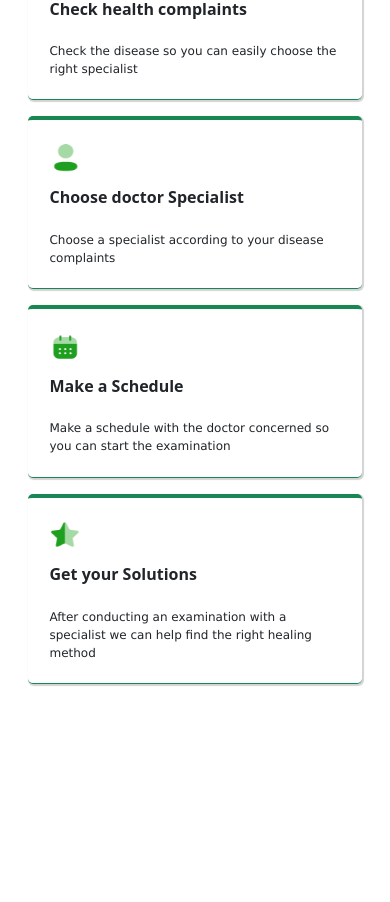
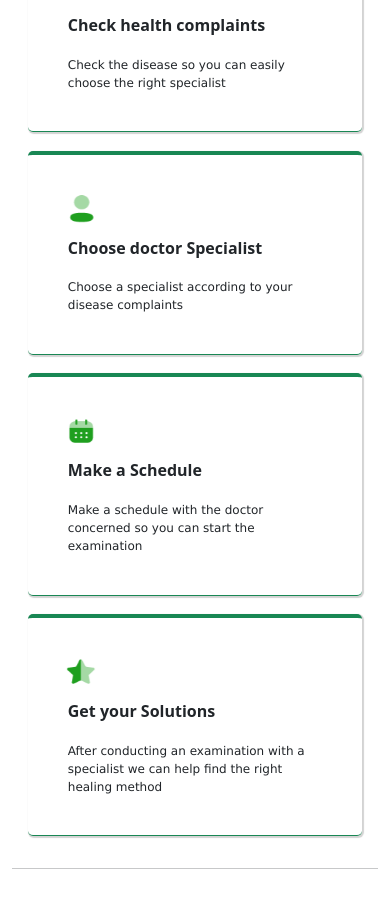
Before and after one commit to Nahom58/Capstone, a React (Create React App) app: page /HomePage in a window 390 px wide. Shown: the part 1065-1967 px from the top of the page. Before the commit the page ends 1765 px from the top, so only its background shows below. Built offline with nearby package versions, Linux system fonts and the light colour scheme; no server answers; the database is empty.

Commit message:
Increase responsiveness + add footer

```diff
--- a/src/pages/HomePage.js
+++ b/src/pages/HomePage.js
@@ -58,7 +58,7 @@ export default function HomePage() {
         </Row>
         <Container className="responsive">
           <Row className="homePageBody responsive">
-            <Col className="homePageBodyLeft responsive" sm={9} style={{backgroundImage: `url("https://encrypted-tbn0.gstatic.com/images?q=tbn:ANd9GcSSZk4Xq7g3UbM1JwnPTxpChs46AfQGo_MtSw&usqp=CAU")`, backgroundSize: '410px', backgroundRepeat:"no-repeat", backgroundPosition: "right bottom" }} >
+            <Col className="homePageBodyLeft responsive" md={6} lg={9} style={{backgroundImage: `url("https://encrypted-tbn0.gstatic.com/images?q=tbn:ANd9GcSSZk4Xq7g3UbM1JwnPTxpChs46AfQGo_MtSw&usqp=CAU")`, backgroundSize: '42%', backgroundRepeat:"no-repeat", backgroundPosition: "right bottom" }} >
             <div className="homePageMessage">
             Medical Care Now
             <br>
@@ -110,14 +110,16 @@ export default function HomePage() {
             </Link>
           </Form>
             </Col>
-            <Col className="responsive" sm={3}>
+            <Col className="responsive" md={6} lg={3}>
             <Image
               width= "100%"
               src = {FemaleDoctorPicture}
               alt = "FemaleDoctor" />
             </Col>
           </Row>
-          <CardGroup className="cards" >
+          <Row>
+          <CardGroup id="my-element"  >
+            <Col sm={12} md={6} lg={3} className="cards">
             <Card border="success" style={{ margin: '1rem' }} className = "card">
               <Image variant="top" src={SearchIcon} className="card-img"/>
               <Card.Body>
@@ -128,6 +130,8 @@ export default function HomePage() {
                 </Card.Text>
               </Card.Body>
             </Card>
+            </Col>
+            <Col sm={12} md={6}lg={3} className="cards">
             <Card border="success" style={{ margin: '1rem' }} className="card">
               <Image variant="top" src={PersonIcon} className="card-img"/>
               <Card.Body>
@@ -138,6 +142,8 @@ export default function HomePage() {
                 </Card.Text>
               </Card.Body>
             </Card>
+            </Col>
+            <Col sm={12} md={6} lg={3} className="cards">
             <Card border="success" style={{ margin: '1rem' }} className="card">
               <Image variant="top" src={CalendarIcon} className="card-img"/>
               <Card.Body>
@@ -149,6 +155,8 @@ export default function HomePage() {
                 </Card.Text>
               </Card.Body>
             </Card>
+            </Col>
+            <Col sm={12} md={6} lg={3} className="cards">
             <Card border="success" style={{ margin: '1rem' }} className="card">
               <Image variant="top" src={StarIcon} className="card-img" />
               <Card.Body>
@@ -160,7 +168,14 @@ export default function HomePage() {
                 </Card.Text>
               </Card.Body>
             </Card>
+            </Col>
           </CardGroup>
+          </Row>
+          <hr class="featurette-divider"></hr>
+          <footer class="footer">
+            <p class="float-end"><a href="#"><button>Back to top</button></a></p>
+            <p>&copy; 2023 NRDCare, Inc. &middot; <a href="#">Privacy</a> &middot; <a href="#">Terms</a></p>
+          </footer>
         </Container>
     </div>
   )
--- a/src/stylesheets/homepage.css
+++ b/src/stylesheets/homepage.css
@@ -66,6 +66,7 @@
 
 .cards {
     margin-top: 5%;
+    margin-bottom: 3%;
     font-size: 12px;
 }
 
@@ -90,6 +91,18 @@
     border-color: #1F9F1F;
     border-radius: 5px !important;
     border-width: 4px 0 1px 0 !important;
-    padding: 1.5% !important;
+    padding: 6.5% !important;
     box-shadow: 1px 1px 1px 1px lightgray;
+    height: 85% !important;
 }
+
+.footer {
+    margin: 20px;
+    padding: 15px 5px 15px 2px;
+}
+
+.float-end button {
+    border-radius: 5%;
+    border-color: aliceblue;
+    background-color: lightgray;
+}
```
